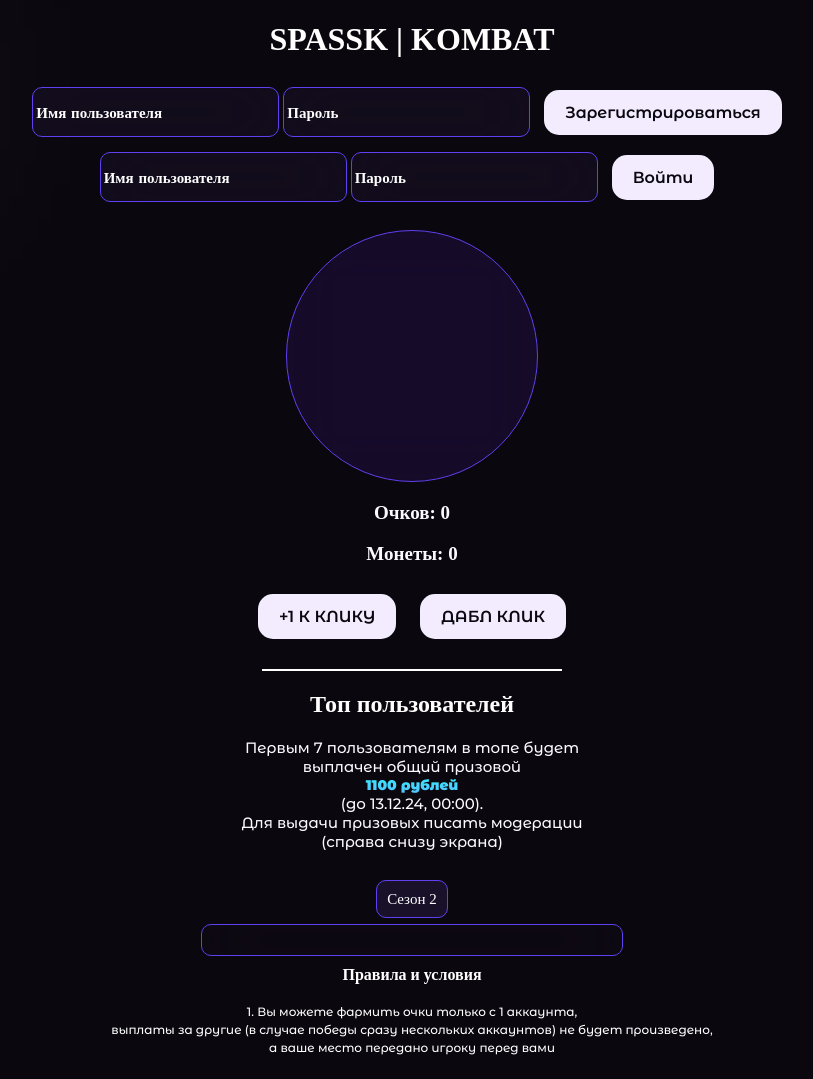
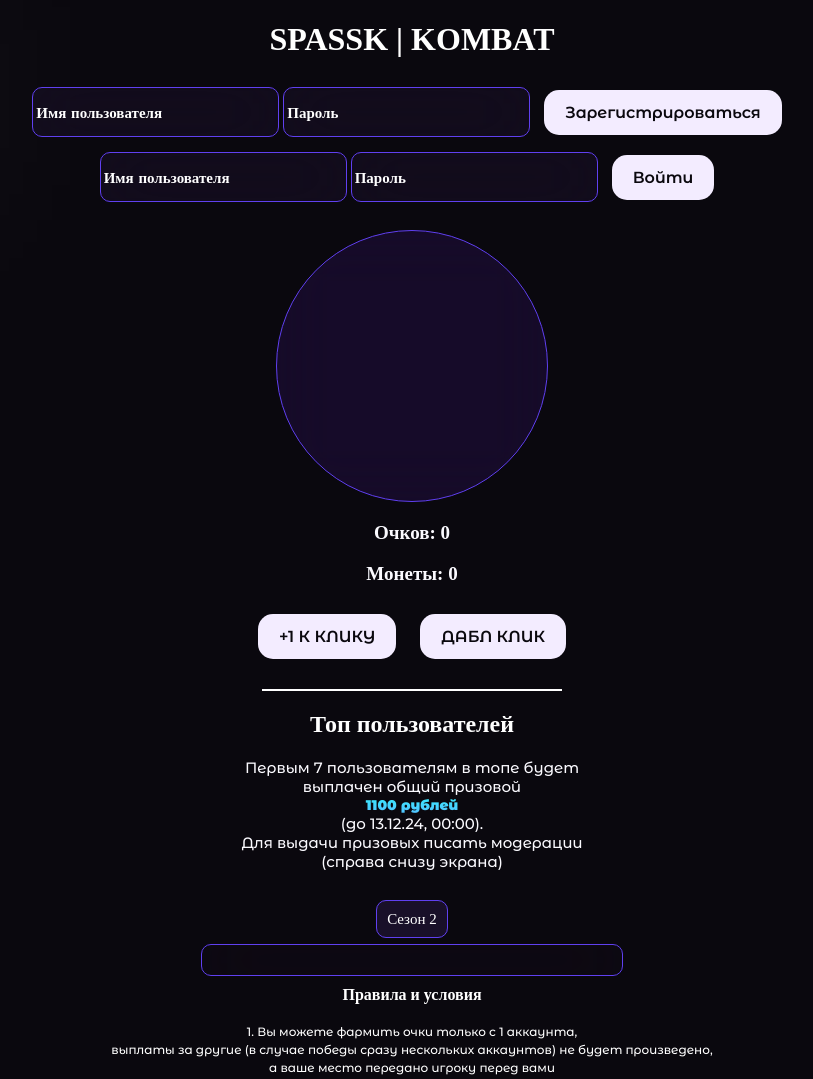
Before and after one commit to osquaaa/tapalka-home, a website: page index.html in a window 1280 px wide. Shown: the whole page, without its empty margins (228-1041 px from the left). Drawn offline with nearby package versions, Linux system fonts and the light colour scheme; no server answers; a web font is replaced by a local one.

Commit message:
Update index.html

```diff
--- a/index.html
+++ b/index.html
@@ -94,8 +94,8 @@
 			/* Анимация для медленного движения точек */
 
 			#coin {
-				width: 250px;
-				height: 250px;
+				width: 270px;
+				height: 270px;
 				background-color: #5120ad2c;
 				backdrop-filter: blur(30px);
 				cursor: pointer;
```
